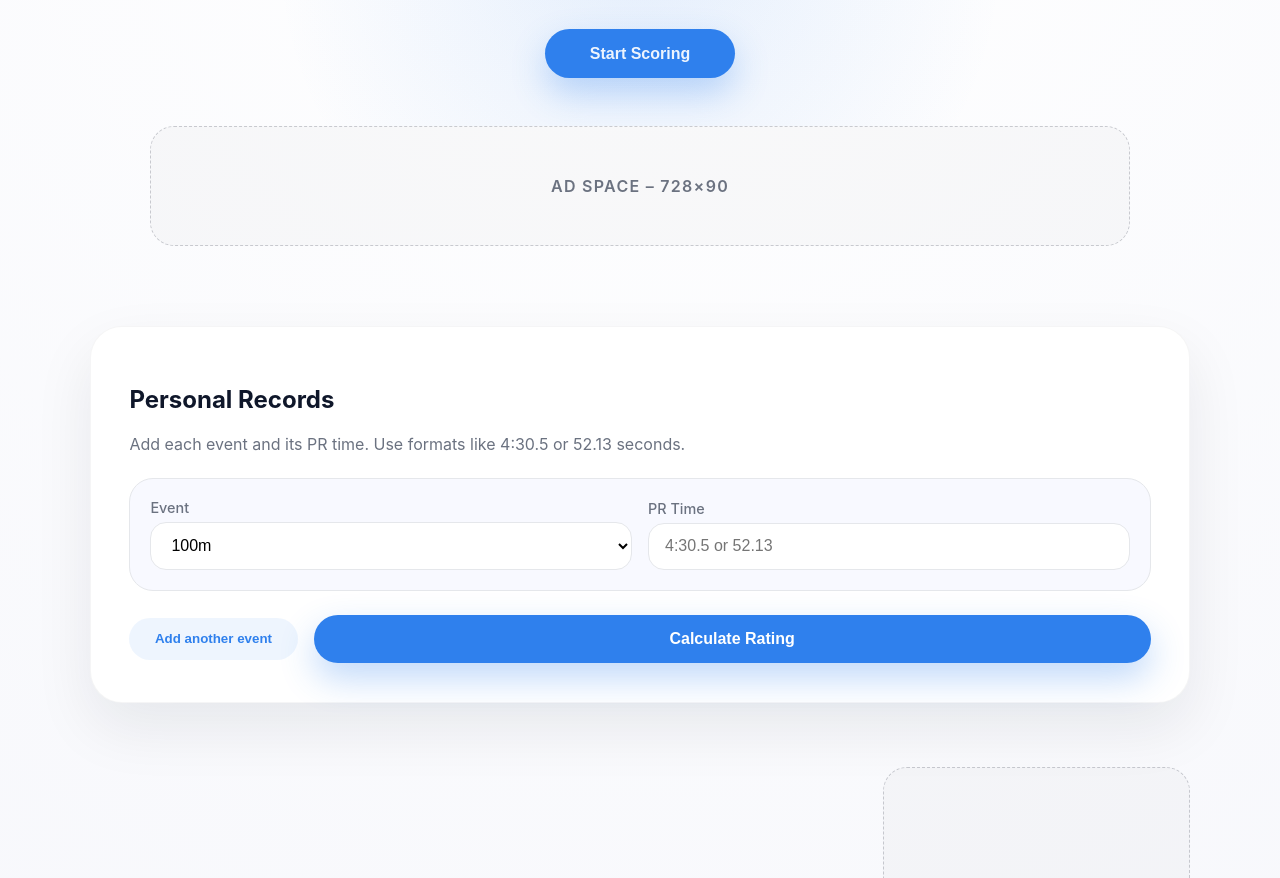
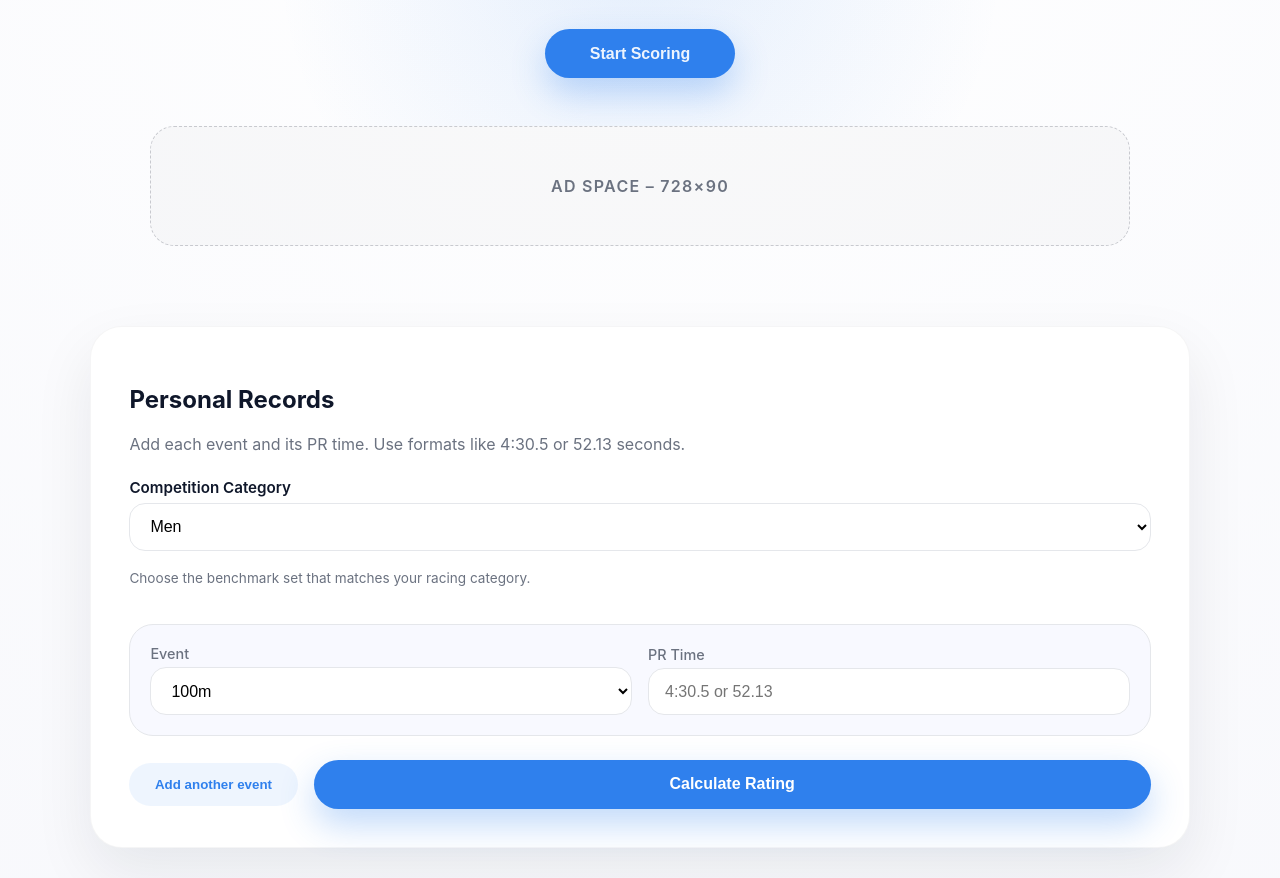
Before and after one commit to Carsonlane/athlete_rater, a plain HTML site: page index.html in a window 1280 px wide. Shown: the part 222-1100 px from the top of the page. Drawn offline with Linux system fonts and the light colour scheme.

Commit message:
Add files via upload

```diff
--- a/index.html
+++ b/index.html
@@ -85,6 +85,20 @@
       display: flex;
       flex-direction: column;
       gap: 1.5rem;
+    }
+    .form-field {
+      display: flex;
+      flex-direction: column;
+      gap: 0.35rem;
+    }
+    .form-field label {
+      font-size: 0.95rem;
+      font-weight: 600;
+      color: var(--text);
+    }
+    .helper-text {
+      font-size: 0.85rem;
+      color: var(--muted);
     }
     .event-row {
       display: grid;
@@ -309,6 +323,14 @@
           <h2>Personal Records</h2>
           <p style="color: var(--muted); margin-bottom: 1.5rem;">Add each event and its PR time. Use formats like 4:30.5 or 52.13 seconds.</p>
           <form id="pr-form" novalidate>
+            <div class="form-field">
+              <label for="gender-select">Competition Category</label>
+              <select id="gender-select" name="gender">
+                <option value="men">Men</option>
+                <option value="women">Women</option>
+              </select>
+              <p class="helper-text">Choose the benchmark set that matches your racing category.</p>
+            </div>
             <div id="event-rows"></div>
             <div class="form-actions">
               <button id="add-row" type="button" class="ghost-btn">Add another event</button>
@@ -362,6 +384,7 @@
   <script>
     // Placeholder for future monetization scripts (e.g., AdSense) if dynamic loading is needed.
     const EVENT_BENCHMARKS = {
+      men: {
         "100m": { best: 9.58, worst: 15.5 },
         "200m": { best: 19.19, worst: 31 },
         "400m": { best: 43, worst: 70 },
@@ -372,7 +395,21 @@
         "3200m": { best: 510, worst: 840 },
         "5K": { best: 750, worst: 1200 },
         "10K": { best: 1600, worst: 3600 }
+      },
+      women: {
+        "100m": { best: 10.49, worst: 17.2 },
+        "200m": { best: 21.34, worst: 34 },
+        "400m": { best: 47.6, worst: 78 },
+        "800m": { best: 113, worst: 190 },
+        "1500m": { best: 230, worst: 390 },
+        "1600m": { best: 244, worst: 405 },
+        "Mile": { best: 242, worst: 405 },
+        "3200m": { best: 520, worst: 900 },
+        "5K": { best: 870, worst: 1350 },
+        "10K": { best: 1850, worst: 4200 }
+      }
     };
+    const EVENT_NAMES = Object.keys(EVENT_BENCHMARKS.men);
 
     const tierDescriptions = {
       "Developing": "Keep sharpening your speed and endurance—consistent training will drive this number up.",
@@ -385,6 +422,7 @@
     const eventContainer = document.getElementById("event-rows");
     const addRowButton = document.getElementById("add-row");
     const form = document.getElementById("pr-form");
+    const genderSelect = document.getElementById("gender-select");
     const resultCard = document.getElementById("result-card");
     const ratingValueEl = document.getElementById("rating-value");
     const tierLabelEl = document.getElementById("tier-label");
@@ -396,7 +434,7 @@
     let rowCounter = 0;
 
     function createEventOptions() {
-      return Object.keys(EVENT_BENCHMARKS)
+      return EVENT_NAMES
         .map(event => `<option value="${event}">${event}</option>`)
         .join("");
     }
@@ -461,8 +499,8 @@
       return Number.isNaN(straightSeconds) ? NaN : straightSeconds;
     }
 
-    function computeEventScore(eventName, seconds) {
-      const benchmarks = EVENT_BENCHMARKS[eventName];
+    function computeEventScore(eventName, seconds, genderKey) {
+      const benchmarks = EVENT_BENCHMARKS[genderKey]?.[eventName];
       if (!benchmarks) return 0;
       const clampedTime = Math.min(Math.max(seconds, benchmarks.best), benchmarks.worst);
       const raw = (100 * (benchmarks.worst - clampedTime)) / (benchmarks.worst - benchmarks.best);
@@ -509,6 +547,7 @@
     function handleCalculation(event) {
       event.preventDefault();
       const rows = eventContainer.querySelectorAll(".event-row");
+      const gender = genderSelect.value;
       const results = [];
       let hasError = false;
 
@@ -531,7 +570,7 @@
           return;
         }
 
-        const score = computeEventScore(selectEl.value, seconds);
+        const score = computeEventScore(selectEl.value, seconds, gender);
         results.push({
           event: selectEl.value,
           seconds,
@@ -555,7 +594,8 @@
       renderSummary(results);
       animateRating(finalScore);
       tierLabelEl.textContent = tier;
-      ratingNarrativeEl.textContent = narrative;
+      const categoryLabel = gender === "women" ? "Women's benchmarks applied." : "Men's benchmarks applied.";
+      ratingNarrativeEl.textContent = `${narrative} ${categoryLabel}`;
       resultCard.classList.add("visible");
       document.getElementById("results").scrollIntoView({ behavior: "smooth" });
     }
```
Lines whose indentation alone changed are shown as unchanged.
